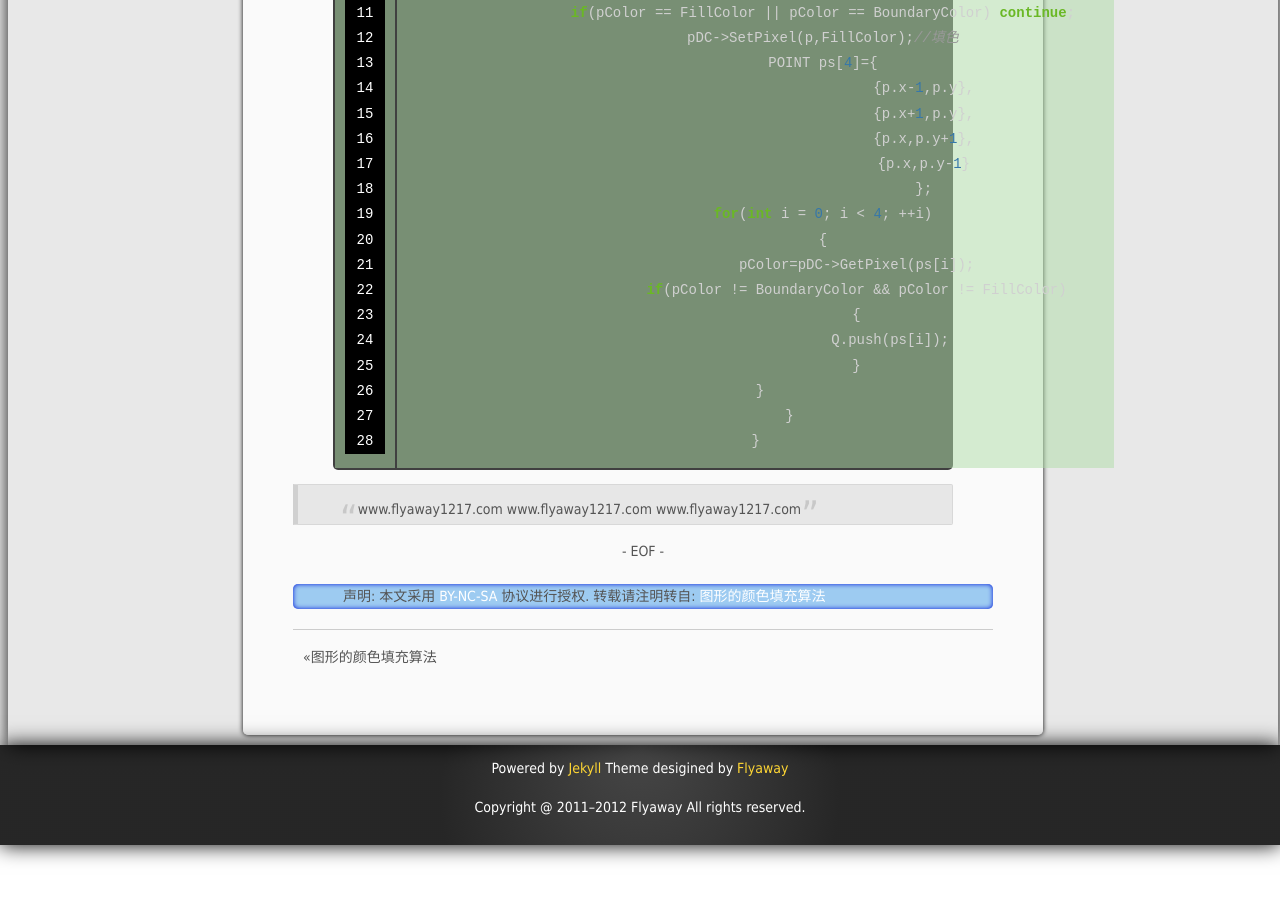
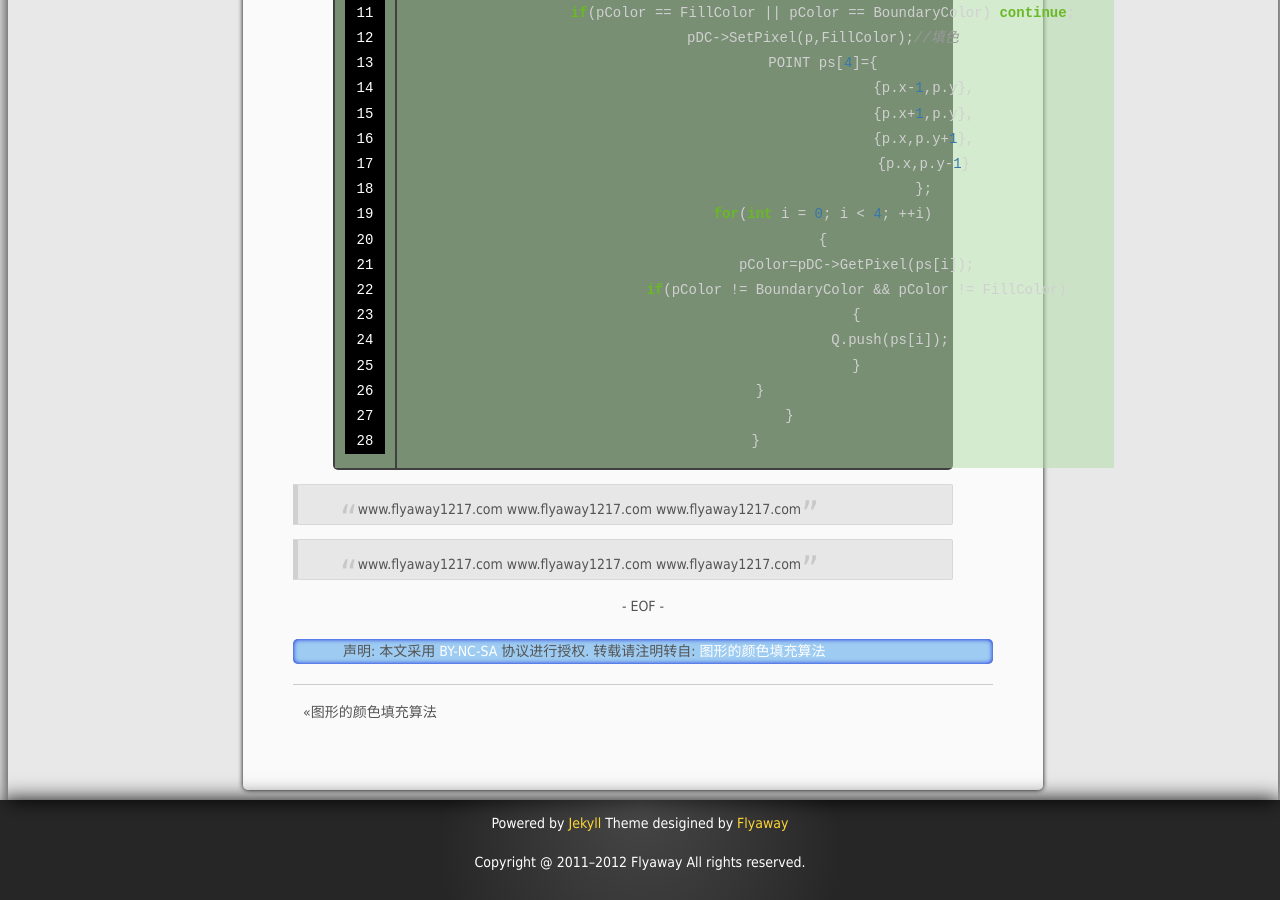
Before and after one commit to flyaway1217/flyaway1217.github.com, a Jekyll site: the page built from _posts/2012-12-30-color-filled.markdown, in a window 1280 px wide and 900 px high, scrolled down 2185 px. Built offline with Jekyll 4.4.1, drawn with Linux system fonts in a browser that asks for light colours; formulas are drawn with MathJax 3.

Commit message:
Test the blockquote style

```diff
--- a/_posts/2012-12-30-color-filled.markdown
+++ b/_posts/2012-12-30-color-filled.markdown
@@ -95,3 +95,7 @@ void CTestView::Fill(CDC *pDC,POINT Seed,COLORREF BoundaryColor,COLORREF FillCol
 > www.flyaway1217.com
 > www.flyaway1217.com
 > www.flyaway1217.com
+
+> www.flyaway1217.com
+> www.flyaway1217.com
+> www.flyaway1217.com
```
